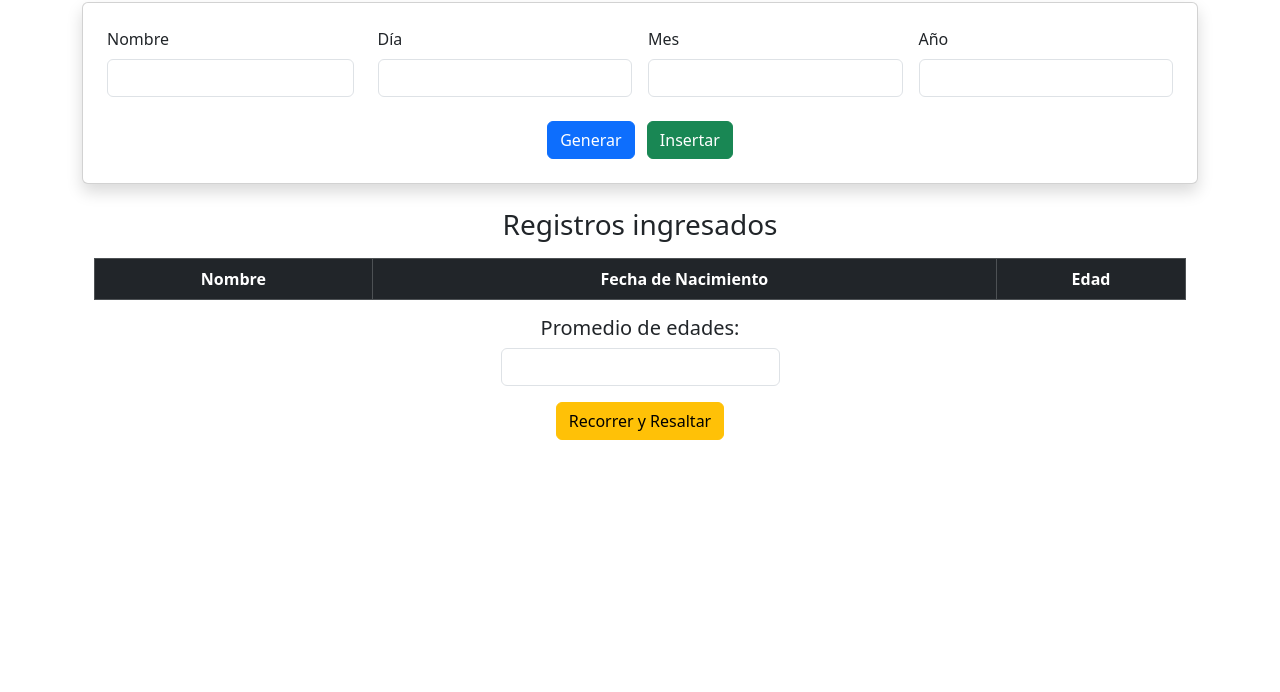
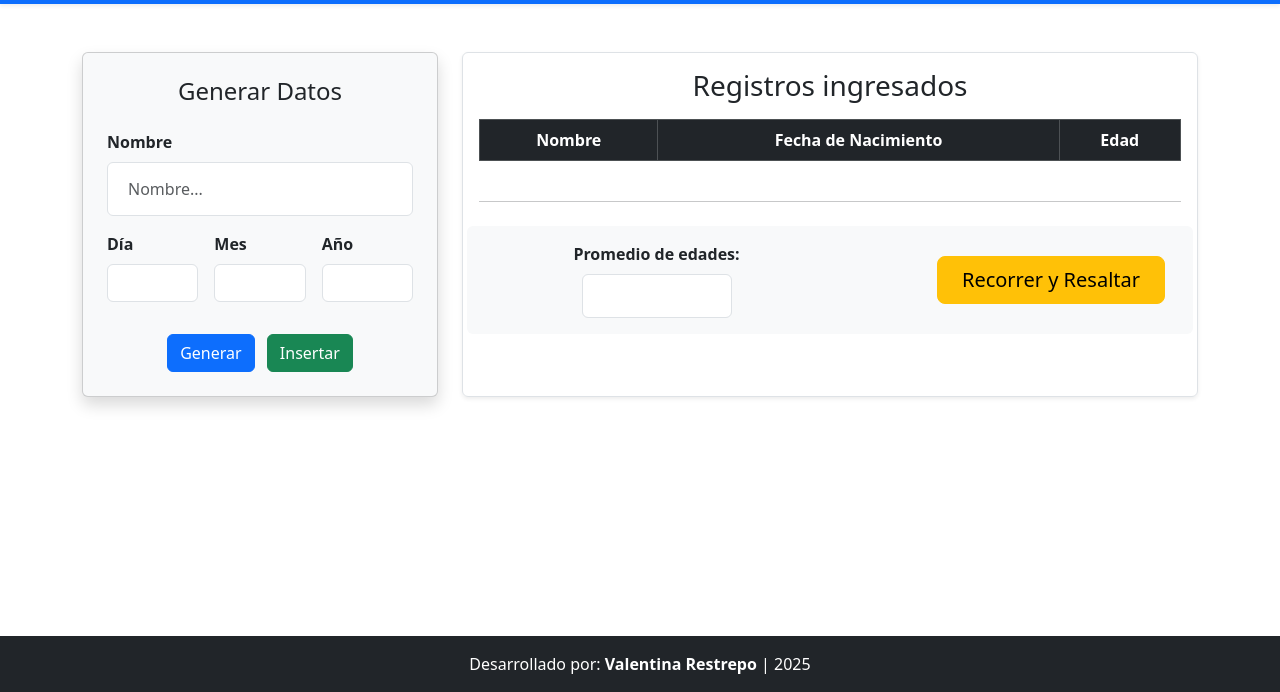
Before and after one commit to ValentinaRestrepo2/Taller-Bootstrap-jQuery, a plain HTML site: page index.html in a window 1280 px wide. Shown: the part 108-800 px from the top of the page. Drawn offline with nearby package versions, Linux system fonts and the light colour scheme.

Commit message:
Ajustes index y js

```diff
--- a/index.html
+++ b/index.html
@@ -6,53 +6,80 @@
   <title>Taller Bootstrap + jQuery</title>
   <link rel="stylesheet" href="https://cdn.jsdelivr.net/npm/bootstrap@5.3.3/dist/css/bootstrap.min.css">
   <script src="https://code.jquery.com/jquery-3.6.0.min.js"></script>
+  <style>
+    body {
+      display: flex;
+      flex-direction: column;
+      min-height: 100vh;
+    }
+    main {
+      flex: 1;
+    }
+    .header-img {
+      width: 80px;
+      height: 80px;
+      object-fit: cover;
+    }
+  </style>
 </head>
 
 <body>
-  <main>
-    <section class="contenido-principal">
-      <section class="mt-5 container">
 
-        <h2 class="mb-4 text-center">Taller Bootstrap + jQuery</h2>
+  <header class="bg-primary text-white py-3 shadow-sm">
+      <div class="container d-flex justify-content-between align-items-center">
+          <h1 class="h3 mb-0">Taller Bootstrap + jQuery</h1>
+          <img src="https://via.placeholder.com/150" alt="Logo" class="header-img rounded border border-2 border-white">
+      </div>
+  </header>
 
-        <div class="shadow p-4 card">
-          <div class="row g-3 align-items-end">
 
-            <div class="col-md-3">
-              <label class="form-label">Nombre</label>
-              <div class="d-flex align-items-center">
-                <input type="text" id="nombre" class="form-control me-2">
-                <img id="imagenEstado" src="" alt="" style="width: 40px; height: 40px; display:none;">
+  <main class="container my-5">
+    <div class="row g-4">
+
+      <div class="col-md-5 col-lg-4">
+        <div class="shadow p-4 card h-100 bg-light">
+          <h4 class="card-title text-center mb-4">Generar Datos</h4>
+
+          <div class="row g-3 align-items-end mb-3">
+            <div class="col-12">
+              <label class="form-label fw-bold">Nombre</label>
+              <div class="d-flex align-items-center bg-white p-2 rounded border">
+                <input type="text" id="nombre" class="form-control border-0 me-2" placeholder="Nombre...">
+                <img id="imagenEstado" src="" alt="" style="width: 40px; height: 40px; display:none; object-fit: contain;">
               </div>
             </div>
 
-            <div class="col-md-3">
-              <label class="form-label">Día</label>
+            <div class="col-4">
+              <label class="form-label fw-bold">Día</label>
               <input type="number" id="dia" class="form-control">
             </div>
 
-            <div class="col-md-3">
-              <label class="form-label">Mes</label>
+            <div class="col-4">
+              <label class="form-label fw-bold">Mes</label>
               <input type="number" id="mes" class="form-control">
             </div>
 
-            <div class="col-md-3">
-              <label class="form-label">Año</label>
+            <div class="col-4">
+              <label class="form-label fw-bold">Año</label>
               <input type="number" id="anio" class="form-control">
             </div>
           </div>
 
-          <div class="mt-4 text-center">
-            <button id="btnGenerar" class="me-2 btn btn-primary">Generar</button>
-            <button id="btnInsertar" class="btn btn-success">Insertar</button>
+          <div class="mt-auto text-center pt-3">
+            <button id="btnGenerar" class="me-2 btn btn-primary w-45">Generar</button>
+            <button id="btnInsertar" class="btn btn-success w-45">Insertar</button>
+          </div>
         </div>
       </div>
 
-        <div class="mt-4 container">
-          <h3 class="text-center">Registros ingresados</h3>
 
-          <table class="table table-bordered mt-3 text-center" id="tablaPersonas">
-            <thead class="table-dark">
+      <div class="col-md-7 col-lg-8">
+        <div class="p-3 border rounded shadow-sm h-100">
+          <h3 class="text-center mb-3">Registros ingresados</h3>
+
+          <div class="table-responsive" style="max-height: 400px; overflow-y: auto;">
+            <table class="table table-bordered table-hover text-center align-middle" id="tablaPersonas">
+              <thead class="table-dark sticky-top">
                 <tr>
                   <th>Nombre</th>
                   <th>Fecha de Nacimiento</th>
@@ -64,18 +91,31 @@
             </table>
           </div>
 
-        <div class="mt-3 text-center">
-          <h5>Promedio de edades:</h5>
-          <input type="text" id="promedio" class="mx-auto w-25 text-center form-control" readonly>
+          <hr class="my-4">
+
+          <div class="row align-items-center bg-light p-3 rounded text-center">
+            <div class="col-md-6 mb-3 mb-md-0">
+              <label class="fw-bold d-block mb-2">Promedio de edades:</label>
+              <input type="text" id="promedio" class="form-control text-center mx-auto fw-bold fs-5" style="max-width: 150px;" readonly>
             </div>
 
-        <div class="mt-3 text-center">
-          <button id="btnResaltar" class="btn btn-warning">Recorrer y Resaltar</button>
+            <div class="col-md-6 text-center text-md-end">
+              <button id="btnResaltar" class="btn btn-warning btn-lg px-4">Recorrer y Resaltar</button>
+            </div>
           </div>
 
-      </section>
-    </section>
+        </div>
+      </div>
+      </div>
   </main>
+
+
+  <footer class="bg-dark text-white text-center py-3 mt-auto">
+      <div class="container">
+          <p class="mb-0">Desarrollado por: <strong>Valentina Restrepo</strong> | 2025</p>
+      </div>
+  </footer>
+
 
   <script src="https://cdn.jsdelivr.net/npm/bootstrap@5.3.3/dist/js/bootstrap.bundle.min.js"></script>
   <script src="js/index.js"></script>
--- a/js/index.js
+++ b/js/index.js
@@ -1,16 +1,24 @@
+// Función auxiliar para generar aleatorios
+function randomInt(min, max) {
+    return Math.floor(Math.random() * (max - min + 1) + min);
+}
+
+// Botón [Generar]
 $("#btnGenerar").click(function () {
-  let nombre = "Persona " + Math.floor(Math.random() * 9 + 1);
-  let dia = Math.floor(Math.random() * 30 + 1);
-  let mes = Math.floor(Math.random() * 12 + 1);
-  let anio = Math.floor(Math.random() * (2020 - 1980 + 1) + 1980);
+  let nombre = "Persona " + randomInt(1, 9);
+  let dia = randomInt(1, 30);
+  let mes = randomInt(1, 12);
+  let anio = randomInt(1980, 2020);
 
   $("#nombre").val(nombre);
   $("#dia").val(dia);
   $("#mes").val(mes);
   $("#anio").val(anio);
 
-  let edad = 2025 - anio;
+  let anioActual = new Date().getFullYear();
+  let edad = anioActual - anio;
 
+  $("#imagenEstado").show();
   if (edad < 18) {
     $("#imagenEstado").attr("src", "images/jovenes.png");
   } else {
@@ -18,6 +26,7 @@ $("#btnGenerar").click(function () {
   }
 });
 
+// Botón [Insertar]
 $("#btnInsertar").click(function () {
   let nombre = $("#nombre").val();
   let dia = $("#dia").val();
@@ -35,20 +44,28 @@ $("#btnInsertar").click(function () {
   let fechaCompleta = `${dia}-${mes}-${anio}`;
 
   $("#tablaPersonas tbody").append(`
-        <tr id="tr_${nombre}">
+        <tr>
             <td>${nombre}</td>
             <td>${fechaCompleta}</td>
             <td>${edad}</td>
         </tr>
     `);
+
   calcularPromedio();
 });
 
+// Función para calcular promedio
 function calcularPromedio() {
   let filas = $("#tablaPersonas tbody tr");
   let suma = 0;
 
+  if (filas.length === 0) {
+      $("#promedio").val(0);
+      return;
+  }
+
   filas.each(function () {
+    // La edad está en la columna índice 2 (0: nombre, 1: fecha, 2: edad)
     let edad = parseInt($(this).find("td").eq(2).text());
     suma += edad;
   });
@@ -57,18 +74,22 @@ function calcularPromedio() {
   $("#promedio").val(promedio);
 }
 
+// Botón [Recorrer y Resaltar]
 $("#btnResaltar").click(function () {
   let promedio = parseFloat($("#promedio").val());
 
+  if (isNaN(promedio)) {
+    alert("Primero inserte registros para calcular el promedio.");
+    return;
+  }
+
   $("#tablaPersonas tbody tr").each(function () {
     let edad = parseInt($(this).find("td").eq(2).text());
-
+    $(this).removeClass("table-success table-danger");
     if (edad > promedio) {
-      $(this).css("background-color", "#d4edda");
+      $(this).addClass("table-success");
     } else if (edad < promedio) {
-      $(this).css("background-color", "#f8d7da");
-    } else {
-      $(this).css("background-color", "");
+      $(this).addClass("table-danger");
     }
   });
 });
```
Lines whose indentation alone changed are shown as unchanged.
